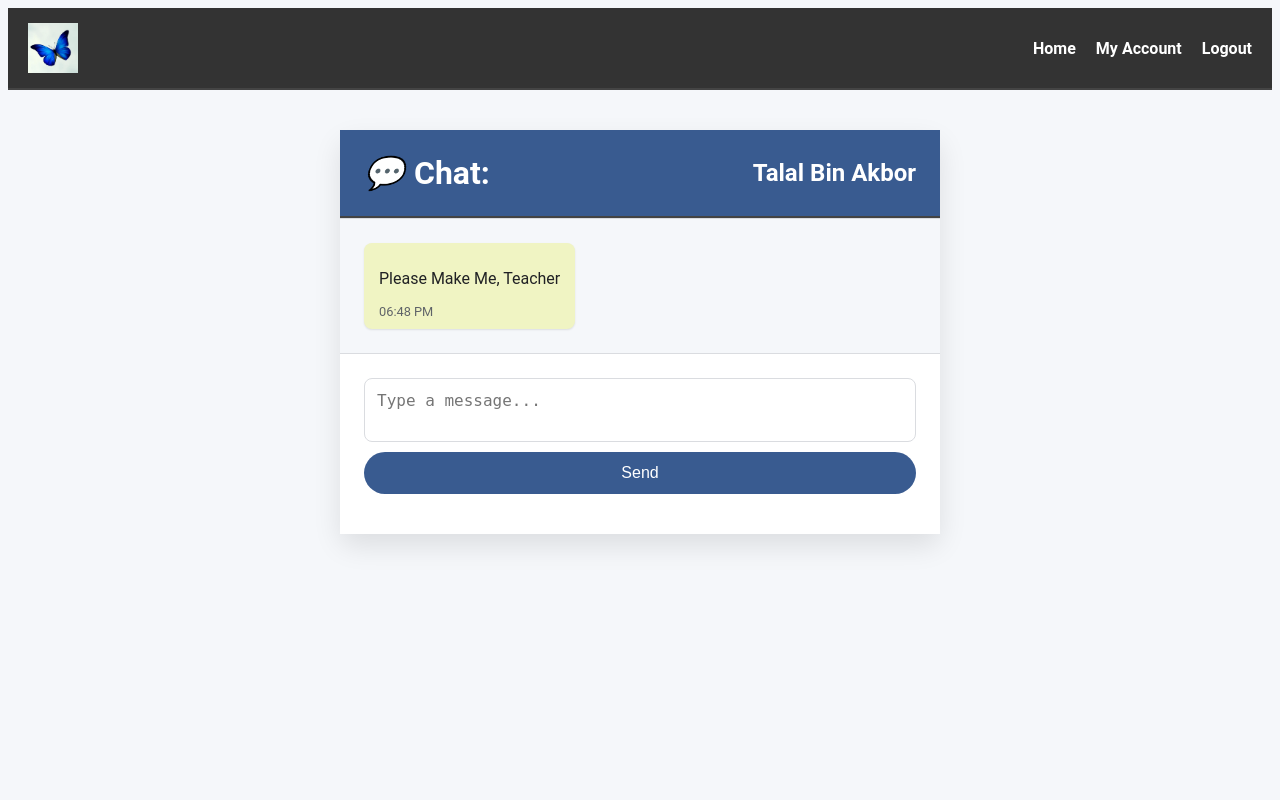
After one commit to TBAPranto/Quiz-Web-Project, a PHP site: page /inbox.php?receiver_id=2 in a window 1280 px wide. The commit adds this page. Run offline with PHP 8.4, Linux system fonts and the light colour scheme; a user stored in the database is signed in; data comes from the database, SQL or seed files in the repository; both versions use the stored data as it was before the commit.

Commit message:
Add files via upload

```diff
--- /dev/null
+++ b/inbox.php
@@ -0,0 +1,309 @@
+<?php
+session_start();
+include('includes/db_connect.php');
+
+if (!isset($_SESSION['user_id'])) {
+    header("Location: login.php");
+    exit();
+}
+
+$user_id = $_SESSION['user_id']; // Get logged-in user's ID
+$receiver_id = $_GET['receiver_id']; // Get receiver user ID from query parameter
+
+// Fetch receiver's details
+$sql = "SELECT * FROM users WHERE id='$receiver_id'";
+$result = $conn->query($sql);
+$receiver = $result->fetch_assoc();
+
+if ($_SERVER['REQUEST_METHOD'] == 'POST' && isset($_POST['message'])) {
+    $message = $_POST['message'];
+
+    // Insert the message into the database
+    $sql = "INSERT INTO messages (sender_id, receiver_id, message) VALUES ('$user_id', '$receiver_id', '$message')";
+    if ($conn->query($sql) === TRUE) {
+        // Message sent successfully
+    } else {
+        // Handle error
+    }
+}
+
+// Fetch chat history
+$chat_sql = "SELECT * FROM messages WHERE (sender_id='$user_id' AND receiver_id='$receiver_id') OR (sender_id='$receiver_id' AND receiver_id='$user_id') ORDER BY created_at ASC";
+$chat_result = $conn->query($chat_sql);
+?>
+
+<style>
+/* Basic styling */
+:root {
+    --primary-color: #395b90;
+    --primary-dark: #0f5bcd;
+    --secondary-color: #34a853;
+    --accent-color: #4285f4;
+    --background-color: #f5f7fa;
+    --card-bg: #ffffff;
+    --sent-msg-bg: #e3f2fd;
+    --received-msg-bg: #f0f4c3;
+    --text-primary: #202124;
+    --text-secondary: #5f6368;
+    --border-color: #dadce0;
+    --shadow-color: rgba(0, 0, 0, 0.1);
+    --border-radius: 12px;
+    --spacing: 24px;
+}
+
+body {
+    font-family: 'Roboto', sans-serif;
+    background-color: #f5f7fa;
+    color: var(--text-primary);
+}
+
+/* Header Section Styling */
+header {
+    background-color: #333;  /* Dark background */
+    color: #fff;  /* White text */
+    padding: 15px 20px;  /* Consistent padding */
+    display: flex;  /* Flexbox for easy layout */
+    justify-content: space-between;  /* Distribute logo and menu to the sides */
+    align-items: center;  /* Vertically align items */
+    border-bottom: 2px solid #444;  /* Subtle border for separation */
+}
+
+header .logo img {
+    width: 50px;  /* Adjust logo size */
+    height: 50px;
+}
+
+header .nav-menu {
+    display: flex;
+    gap: 20px;  /* Space between the nav links */
+    font-weight: 600;
+}
+
+header .nav-menu a {
+    color: white;  /* White text */
+    text-decoration: none;
+    transition: color 0.3s ease, transform 0.3s ease;
+}
+
+header .nav-menu a:hover {
+    color: #4CAF50;  /* Green color on hover */
+    transform: translateY(-2px);  /* Slight lift effect */
+}
+
+/* Mobile adjustments */
+@media screen and (max-width: 768px) {
+    header {
+        padding: 10px 15px; /* Slightly reduced padding for mobile */
+    }
+    header .logo img {
+        width: 40px; /* Reduce logo size on mobile */
+        height: 40px;
+    }
+    header .nav-menu {
+        gap: 10px; /* Reduce space between menu items */
+    }
+}
+
+@media screen and (max-width: 480px) {
+    header {
+        flex-direction: column; /* Stack items vertically */
+        text-align: left;  /* Align text to the left */
+    }
+    header .nav-menu {
+        flex-direction: column; /* Stack nav links vertically */
+        gap: 8px;
+        margin-top: 10px; /* Space between the logo and menu */
+    }
+}
+
+.chat-container {
+    width: 90%;
+    max-width: 600px;
+    margin: 40px auto;
+    background: var(--card-bg);
+    border-radius: var(--border-radius);
+    box-shadow: 0 12px 28px var(--shadow-color);
+}
+
+.chat-header {
+    background: var(--primary-color);
+    color: white;
+    padding: var(--spacing);
+    text-align: center;
+}
+
+.chat-icon {
+    margin-right: 10px;
+}
+
+h1, h2 {
+    margin: 0;
+	text-align: center;
+}
+
+.chat-main {
+    padding: var(--spacing);
+    background: var(--background-color);
+    border-top: 1px solid var(--border-color);
+    max-height: 400px;
+    overflow-y: auto;
+}
+
+.conversation {
+    display: flex;
+    flex-direction: column;
+    gap: 15px;
+}
+
+.message {
+    display: flex;
+    gap: 10px;
+    max-width: 70%; /* Restricting the message width */
+}
+
+.message.sent {
+    align-self: flex-end;
+    text-align: right;
+}
+
+.message.received {
+    align-self: flex-start;
+    text-align: left;
+}
+
+.message-content {
+    background: var(--sent-msg-bg);
+    padding: 10px 15px;
+    border-radius: 8px;
+    box-shadow: 0 1px 2px rgba(0, 0, 0, 0.1);
+    max-width: 100%;
+    word-wrap: break-word;
+}
+
+.message.received .message-content {
+    background: var(--received-msg-bg);
+}
+
+.message-time {
+    font-size: 0.8rem;
+    color: var(--text-secondary);
+    margin-top: 5px;
+}
+
+.message-form-container {
+    padding: var(--spacing);
+    background: var(--card-bg);
+    border-top: 1px solid var(--border-color);
+}
+
+textarea {
+    width: 100%;
+    padding: 12px;
+    border-radius: 8px;
+    border: 1px solid var(--border-color);
+    resize: none;
+    margin-bottom: 10px;
+    font-size: 1rem;
+}
+
+button {
+    width: 100%;
+    padding: 12px;
+    background-color: var(--primary-color);
+    color: white;
+    border: none;
+    border-radius: 50px;
+    cursor: pointer;
+    font-size: 1rem;
+    transition: background-color 0.3s ease;
+}
+
+button:hover {
+    background-color: var(--primary-dark);
+}
+
+/* Scrollbar styling */
+.conversation::-webkit-scrollbar {
+    width: 8px;
+}
+
+.conversation::-webkit-scrollbar-track {
+    background: #f1f1f1;
+}
+
+.conversation::-webkit-scrollbar-thumb {
+    background: #c1c1c1;
+}
+
+.conversation::-webkit-scrollbar-thumb:hover {
+    background: #a8a8a8;
+}
+</style>
+
+<!DOCTYPE html>
+<html lang="en">
+<head>
+    <meta charset="UTF-8">
+    <meta name="viewport" content="width=device-width, initial-scale=1.0">
+    <title>Chat with <?php echo htmlspecialchars($receiver['name']); ?></title>
+</head>
+<body>
+	<!-- Header with Navigation Menu -->
+	<header>
+		<div class="logo">
+			<img src="images/logo.png" alt="App Logo" width="50">
+		</div>
+		<div class="nav-menu">
+			<a href="index.php">Home</a>
+			<a href="account.php">My Account</a>
+			<a href="logout.php">Logout</a>
+		</div>
+	</header>
+
+    <div class="chat-container">
+        <header class="chat-header">
+            <h1><i class="chat-icon">💬</i>Chat: </h1>
+            <?php if ($receiver): ?>
+                <h2><span class="receiver-name"><?php echo htmlspecialchars($receiver['name']); ?></span></h2>
+            <?php endif; ?>
+        </header>
+
+        <main class="chat-main">
+            <div class="conversation" id="conversation">
+                <?php if ($chat_result->num_rows > 0): ?>
+                    <?php while ($message = $chat_result->fetch_assoc()): ?>
+                        <div class="message <?php echo ($message['sender_id'] == $user_id) ? 'sent' : 'received'; ?>">
+                            <div class="message-content">
+                                <p class="message-text"><?php echo htmlspecialchars($message['message']); ?></p>
+                                <span class="message-time"><?php echo date('h:i A', strtotime($message['created_at'])); ?></span>
+                            </div>
+                        </div>
+                    <?php endwhile; ?>
+                <?php else: ?>
+                    <div class="empty-state">
+                        <p>No messages yet. Start the conversation!</p>
+                    </div>
+                <?php endif; ?>
+            </div>
+        </main>
+
+        <footer class="message-form-container">
+            <form action="inbox.php?receiver_id=<?php echo $receiver_id; ?>" method="POST" class="message-form">
+                <textarea name="message" placeholder="Type a message..." required></textarea>
+                <button type="submit" class="send-button">Send</button>
+            </form>
+        </footer>
+    </div>
+
+    <script>
+        document.addEventListener("DOMContentLoaded", function() {
+            const conversation = document.getElementById("conversation");
+            if (conversation) {
+                conversation.scrollTop = conversation.scrollHeight;
+            }
+        });
+    </script>
+</body>
+</html>
+
+<?php $conn->close(); ?>
--- a/index.php
+++ b/index.php
@@ -74,7 +74,7 @@ session_start();
                         }
                     } else {
                         // If the user is not the creator, allow them to join the quiz
-                        echo "<a href='join_quiz.php?quiz_id={$quiz['id']}' class='button'>Take Quiz</a>";
+                        echo "<a href='join_quiz.php?quiz_id={$quiz['id']}' class='button'>Join Quiz</a>";
                     }
                 } else {
                     echo "<a href='login.php' class='button'>Login to Take Quiz</a>";
```
Also changed, not shown: account.php (+51 -32 lines), dashboard.php (+40 -44 lines), edit_account.php (+33 -4 lines), quiz_application.sql (+51 -47 lines), login.php (indentation only).
